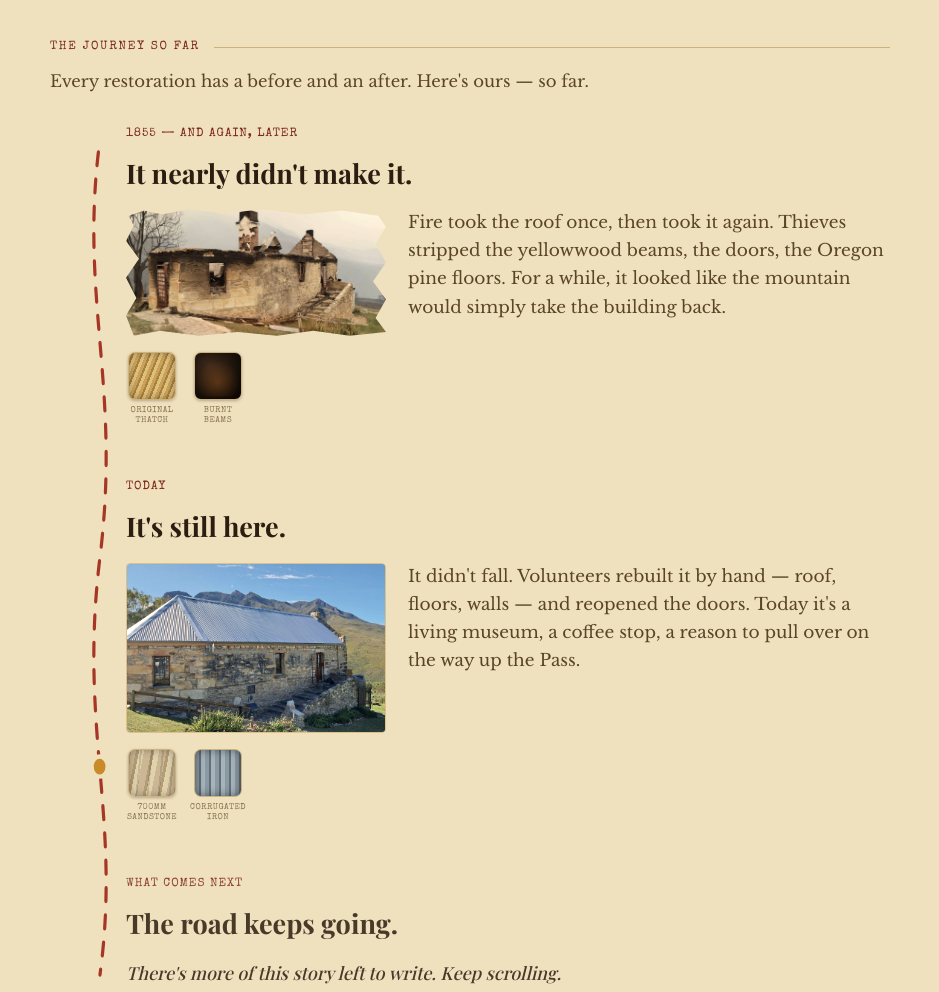
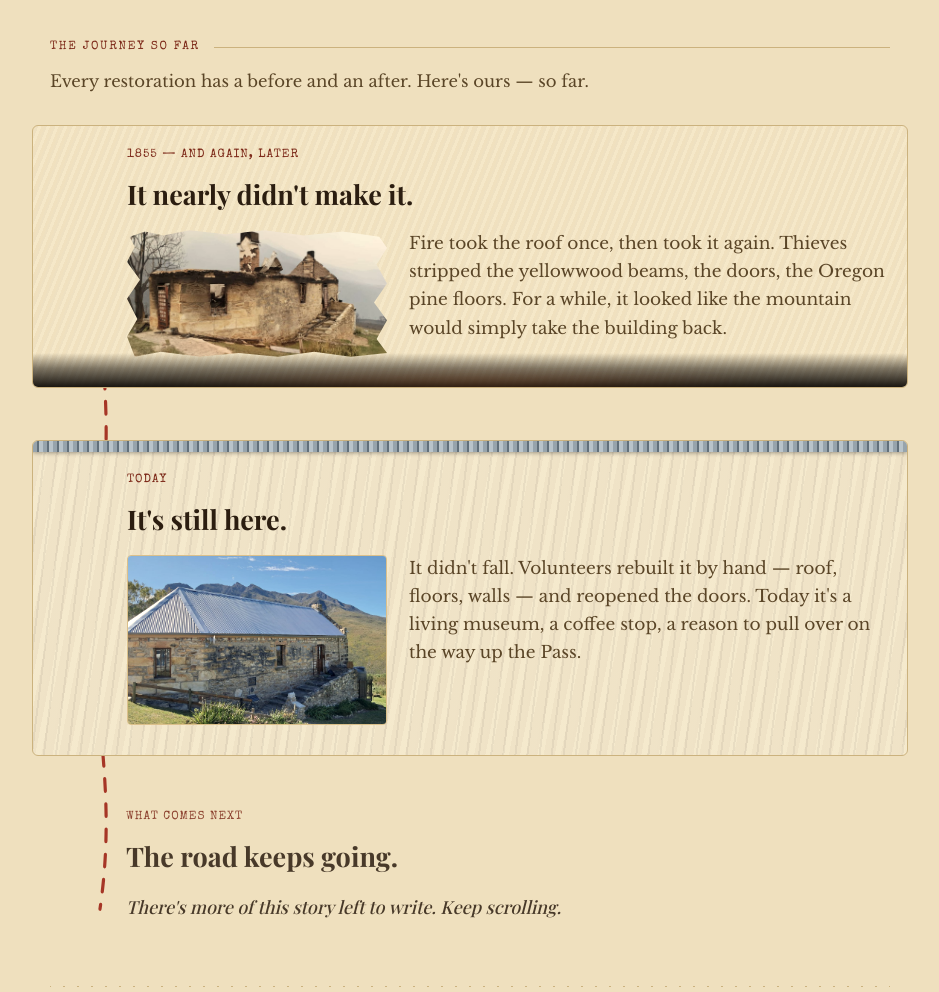
Before and after one commit to dean470/friends-of-old-toll-house, a plain HTML site: page revival.html in a window 1280 px wide. Shown: the part 980-1972 px from the top of the page, without its empty margins (170-1109 px from the left). Drawn offline with nearby package versions, Linux system fonts and the light colour scheme; a web font is replaced by a local one.

Commit message:
Move burnt/material textures onto the card backgrounds themselves
Replace the small standalone swatch-chip icons with the real thing: the Past waypoint card now has a woven thatch texture across its whole background, fading into a charred, ember-glowing band at the bottom. The Present waypoint opens with a corrugated-iron roofline strip over a sandstone-grain background. Textures are now part of the page itself, not isolated decorations next to it.

Co-Authored-By: Claude Sonnet 5 <noreply@anthropic.com>

```diff
--- a/revival.html
+++ b/revival.html
@@ -202,27 +202,42 @@
   .journey-svg circle.marker, .path-svg circle.marker{fill:var(--mustard); stroke:var(--paper); stroke-width:3;}
   .waypoint{position:relative; padding-left:76px; margin-bottom:52px;}
 
-  /* material swatches */
-  .swatch-row{display:flex; gap:14px; margin-top:16px; flex-wrap:wrap;}
-  .swatch{display:flex; flex-direction:column; align-items:center; gap:6px; width:52px;}
-  .swatch .chip{
-    width:48px; height:48px; border-radius:7px; border:1px solid var(--line);
-    box-shadow:inset 0 0 9px rgba(0,0,0,.3), 0 1px 3px var(--shadow); position:relative; overflow:hidden;
+  @keyframes ember{0%,100%{opacity:.35; transform:scale(.88);} 50%{opacity:.8; transform:scale(1.08);}}
+
+  /* waypoint material backgrounds — the card itself is textured, not just a swatch */
+  .waypoint.past, .waypoint.present{
+    position:relative; overflow:hidden; border-radius:6px; margin-left:-18px; margin-right:-18px;
+    padding:20px 18px 30px calc(76px + 18px); border:1px solid var(--line);
   }
-  .swatch .lbl{font-family:"Special Elite",monospace; font-size:8.5px; letter-spacing:.05em; color:var(--ink-faint); text-transform:uppercase; text-align:center; line-height:1.2;}
-  .chip.thatch{background:repeating-linear-gradient(112deg, #C9A15A 0 3px, #A9803C 3px 5px, #DEC07E 5px 8px);}
-  .chip.stone{background:
-    repeating-linear-gradient(96deg, rgba(0,0,0,.12) 0 2px, transparent 2px 11px),
-    repeating-linear-gradient(101deg, #CBB794 0 7px, #B39D76 7px 10px, #E2D2AC 10px 15px);}
-  .chip.iron{background:repeating-linear-gradient(90deg, #8B99A2 0 4px, #62707A 4px 6px, #A6B3BB 6px 10px); box-shadow:inset 0 0 10px rgba(0,0,0,.45);}
-  .chip.charred{background:radial-gradient(circle at 32% 30%, #3E2A1C 0%, #17100A 65%, #0A0705 100%);}
-  .chip.charred::after{
-    content:""; position:absolute; inset:0;
-    background:radial-gradient(circle at 50% 65%, rgba(255,140,45,.6), rgba(255,90,20,0) 65%);
-    animation:ember 2.4s ease-in-out infinite;
+  @media (max-width:560px){ .waypoint.past, .waypoint.present{padding-left:calc(60px + 14px); margin-left:-14px; margin-right:-14px;} }
+  .waypoint.past{
+    background:
+      repeating-linear-gradient(112deg, rgba(201,161,90,.16) 0 3px, rgba(163,122,55,.11) 3px 5px, rgba(226,196,132,.13) 5px 8px),
+      var(--card);
   }
-  @keyframes ember{0%,100%{opacity:.35; transform:scale(.88);} 50%{opacity:.8; transform:scale(1.08);}}
-  @media (prefers-reduced-motion: reduce){ .chip.charred::after{animation:none; opacity:.55;} }
+  .waypoint.past::before{
+    content:""; position:absolute; left:0; right:0; bottom:0; height:34px;
+    background:linear-gradient(0deg, rgba(8,5,2,.92) 0%, rgba(8,5,2,.5) 55%, transparent 100%);
+    pointer-events:none;
+  }
+  .waypoint.past::after{
+    content:""; position:absolute; left:8%; right:8%; bottom:-8px; height:26px;
+    background:radial-gradient(ellipse, rgba(255,120,40,.6), transparent 72%);
+    filter:blur(7px); animation:ember 3.4s ease-in-out infinite; pointer-events:none;
+  }
+  @media (prefers-reduced-motion: reduce){ .waypoint.past::after{animation:none; opacity:.55;} }
+  .waypoint.present{
+    background:
+      repeating-linear-gradient(97deg, rgba(0,0,0,.05) 0 2px, transparent 2px 12px),
+      repeating-linear-gradient(101deg, rgba(203,183,148,.18) 0 8px, rgba(179,157,118,.13) 8px 11px, rgba(226,210,172,.15) 11px 17px),
+      var(--card);
+    padding-top:30px;
+  }
+  .waypoint.present::before{
+    content:""; position:absolute; top:0; left:0; right:0; height:11px;
+    background:repeating-linear-gradient(90deg, #97A4AC 0 4px, #62707A 4px 6px, #B9C4CA 6px 10px);
+    box-shadow:0 1px 4px rgba(0,0,0,.35); pointer-events:none;
+  }
 
   /* charred photo frame */
   .charred-frame{
@@ -472,7 +487,7 @@
         <circle class="marker" id="journeyMarker" cx="30" cy="10" r="7"/>
       </svg>
 
-      <div class="waypoint reveal">
+      <div class="waypoint past reveal">
         <span class="wlabel" data-i18n="past.label">1855 — AND AGAIN, LATER</span>
         <h3 data-i18n="past.h">It nearly didn't make it.</h3>
         <div class="wgrid">
@@ -481,22 +496,14 @@
           </div>
           <p data-i18n="past.p">Fire took the roof once, then took it again. Thieves stripped the yellowwood beams, the doors, the Oregon pine floors. For a while, it looked like the mountain would simply take the building back.</p>
         </div>
-        <div class="swatch-row">
-          <div class="swatch"><div class="chip thatch"></div><span class="lbl" data-i18n="swatch.thatch">Original thatch</span></div>
-          <div class="swatch"><div class="chip charred"></div><span class="lbl" data-i18n="swatch.charred">Burnt beams</span></div>
-        </div>
       </div>
 
-      <div class="waypoint reveal">
+      <div class="waypoint present reveal">
         <span class="wlabel" data-i18n="present.label">Today</span>
         <h3 data-i18n="present.h">It's still here.</h3>
         <div class="wgrid">
           <img src="images/hero.jpg" data-i18n-alt="present.alt" alt="The restored toll house today, with a new roof and secure stonework" style="filter:sepia(.3) contrast(1.05); object-fit:cover; height:170px;">
           <p data-i18n="present.p">It didn't fall. Volunteers rebuilt it by hand — roof, floors, walls — and reopened the doors. Today it's a living museum, a coffee stop, a reason to pull over on the way up the Pass.</p>
-        </div>
-        <div class="swatch-row">
-          <div class="swatch"><div class="chip stone"></div><span class="lbl" data-i18n="swatch.stone">700mm sandstone</span></div>
-          <div class="swatch"><div class="chip iron"></div><span class="lbl" data-i18n="swatch.iron">Corrugated iron</span></div>
         </div>
       </div>
 
```
